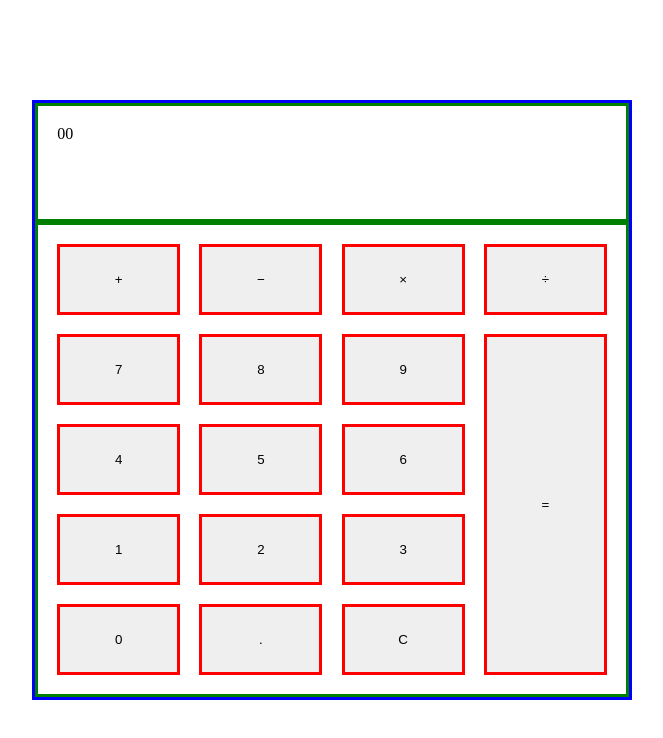
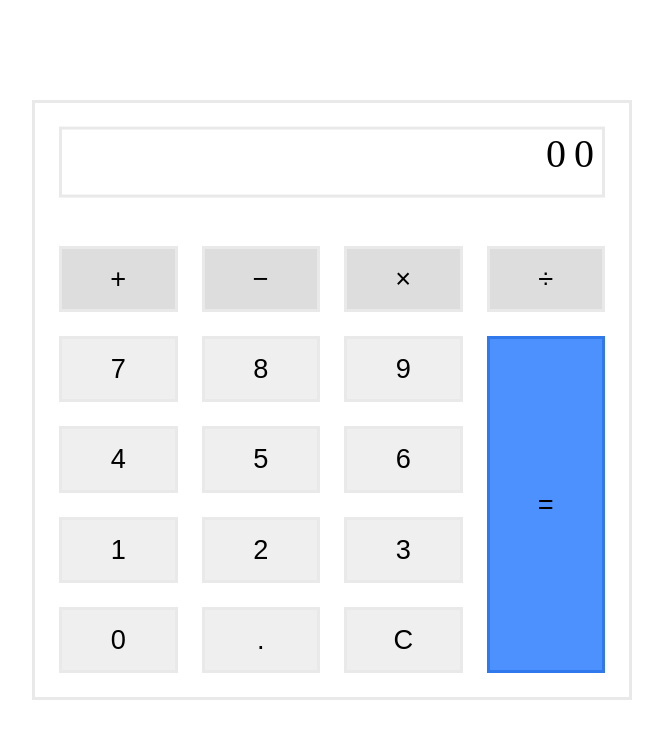
Before and after one commit to kentshenlim/JavaScript-Weekly-Project, a website: page 20230206_Calculator/index.html in a window 1280 px wide. Shown: the whole page, without its empty margins (308-971 px from the left). Drawn offline with Linux system fonts and the light colour scheme.

Commit message:
Add color

```diff
--- a/20230206_Calculator/index.html
+++ b/20230206_Calculator/index.html
@@ -10,15 +10,15 @@
   </head>
 
   <body>
-    <div class="panel flex flex-column">
+    <div class="panel flex flex-column vertical-center">
       <div class="first-row">
-        <div id="display">00</div>
+        <div id="display" class="display vertical-center">00</div>
       </div>
       <div class="second-row grid">
-        <button id="plus">&plus;</button>
-        <button id="minus">&minus;</button>
-        <button id="times">&times;</button>
-        <button id="divide">&divide;</button>
+        <button id="plus" class="operator">&plus;</button>
+        <button id="minus" class="operator">&minus;</button>
+        <button id="times" class="operator">&times;</button>
+        <button id="divide" class="operator">&divide;</button>
         <button id="7">7</button>
         <button id="8">8</button>
         <button id="9">9</button>
--- a/20230206_Calculator/style.scss
+++ b/20230206_Calculator/style.scss
@@ -20,6 +20,7 @@ $padding-size: 1.2rem; /* Padding of buttons with containers*/
 
 * {
   box-sizing: border-box;
+  font-size: 2rem;
 }
 
 body,
```
Also changed, not shown: 20230206_Calculator/style.css.
